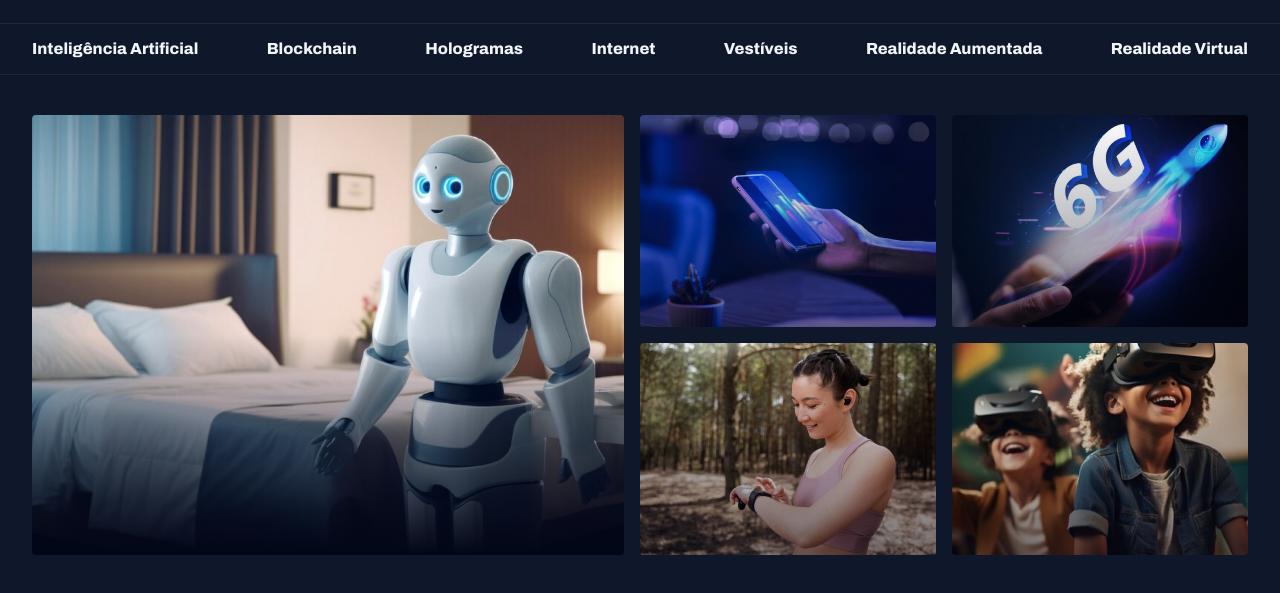
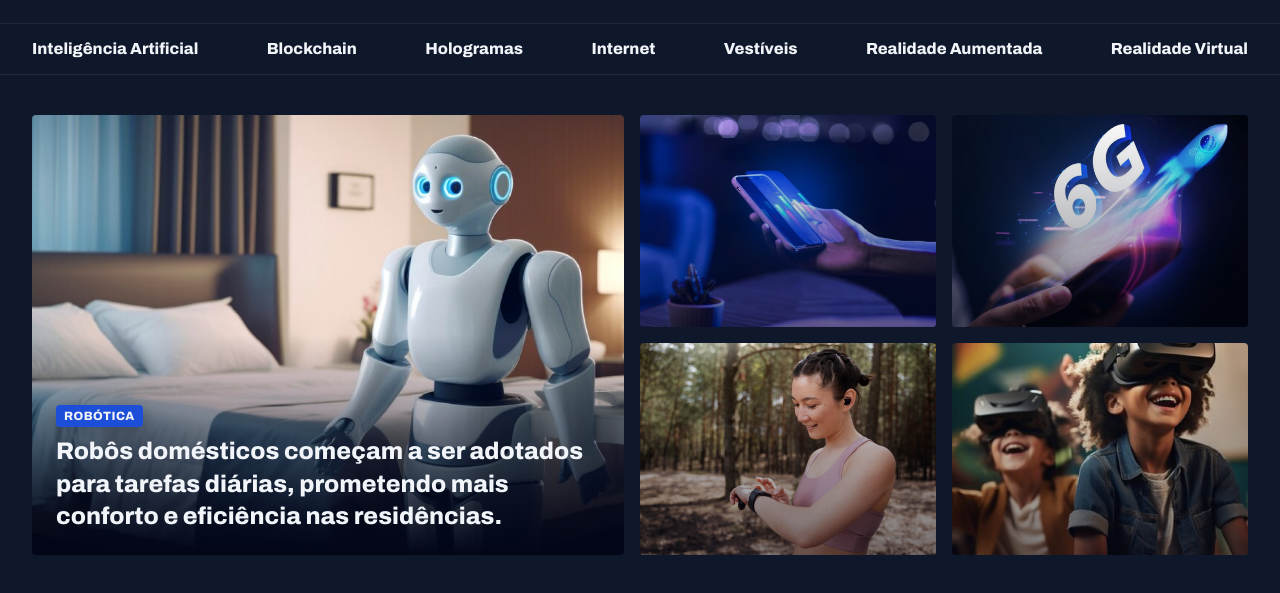
Before and after one commit to jefmaeda/Tech-News, a plain HTML site: page index.html in a window 1280 px wide. Shown: the part 61-654 px from the top of the page. Drawn offline with Linux system fonts and the light colour scheme.

Commit message:
adjusting card content

```diff
--- a/index.html
+++ b/index.html
@@ -48,7 +48,14 @@
 
     <section id="featured" class="grid desktop-flow-cols gap-1rem">
 
-      <div class="card"><img src="./assets/images/Image 01.png" alt=""></div>
+      <figure class="card">
+        <img src="./assets/images/Image 01.png" alt="">
+
+        <figcaption>
+          <span class="content-tag">robótica</span>
+          <h1 class="text-2xl">Robôs domésticos começam a ser adotados para tarefas diárias, prometendo mais conforto e eficiência nas residências.</h1>
+        </figcaption>
+      </figure>
 
       <div class="grid desktop-cols-2 gap-1rem">
         <div class="cards"><img src="./assets/images/Image 02.png" alt=""></div>
--- a/style/global.css
+++ b/style/global.css
@@ -60,6 +60,17 @@ h1,h2,h3{
   font: inherit;
 }
 
+.content-tag{
+  display: inline-block;
+  background-color: var(--brand-color-dark);
+  padding: 4px 8px;
+  border-radius: 4px;
+  font: var(--fw-base) .75rem/1.2 var(--ff-aho);
+  text-transform: uppercase;
+  letter-spacing: .04em;
+  box-shadow: 0px 4px 16px rgba(2, 6, 23, 0.251);
+}
+
 @media (width >= 80em){
   main{
     margin-top: 2.5rem;
--- a/style/sections.css
+++ b/style/sections.css
@@ -4,7 +4,7 @@
     object-fit: cover;
   }
 
-  & > div:nth-child(1){
+  & > figure:nth-child(1){
     height: 420px;
   }
 
@@ -23,6 +23,23 @@
         transparent 0%,
         #020617 100%
       );
+    }
+
+    & figcaption{
+      position: absolute;
+      bottom: 0;
+      padding: 1rem;
+
+      & h1{
+        display: -webkit-box;
+        -webkit-line-clamp: 3;       /* número máximo de linhas */
+        -webkit-box-orient: vertical;
+        overflow: hidden;
+        text-overflow: ellipsis;
+        max-height: 6rem;
+
+        margin-top: .5rem;
+      }
     }
   }
 
@@ -47,8 +64,14 @@
 @media (width >= 80em){
 
   #featured{
-    & > div:nth-child(1){
+    & > figure:nth-child(1){
       height: 100%;
+    }
+
+    & .card{
+      & figcaption{
+        padding: 1.5rem;
+      }
     }
   }
 
--- a/style/utility.css
+++ b/style/utility.css
@@ -6,6 +6,7 @@
   padding-block: var(--py-base);
 }
 
+/* display */
 .flow{
   display: flex;
 }
@@ -18,8 +19,26 @@
   gap: 1rem;
 }
 
+/* fonts */
+.text-2xl{
+  font: var(--fw-xl) var(--fs-xl)/1.35 var(--ff-aho);
+}
 
+.text-xl{
+  font: var(--fw-xl) var(--fs-md)/1.40 var(--ff-aho);
+}
 
+.text-lg{
+  font: var(--fw-xl) var(--fs-sm)/1.4 var(--ff-aho) ;
+}
+
+.text-span{
+  font: var(--fw-lg) var(--fs-sm)/1.45 var(--ff-aho);
+}
+
+.text-sm{
+  font: var(--fw-base) var(--fs-sm)/1.6 var(--ff-aho);
+}
 .container{
   --max-width: var(--mobile-width);
   --px: var(--px-base);
```
